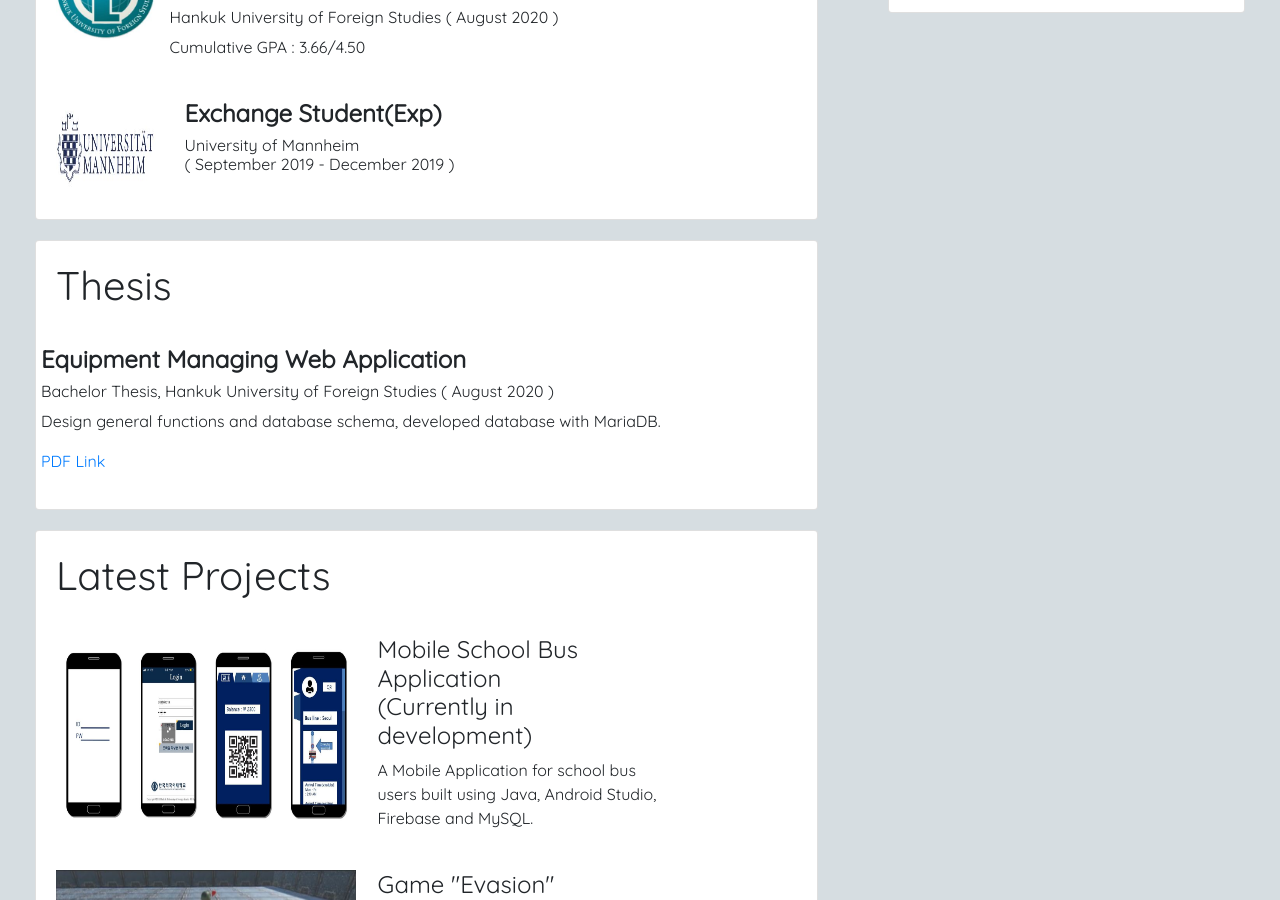
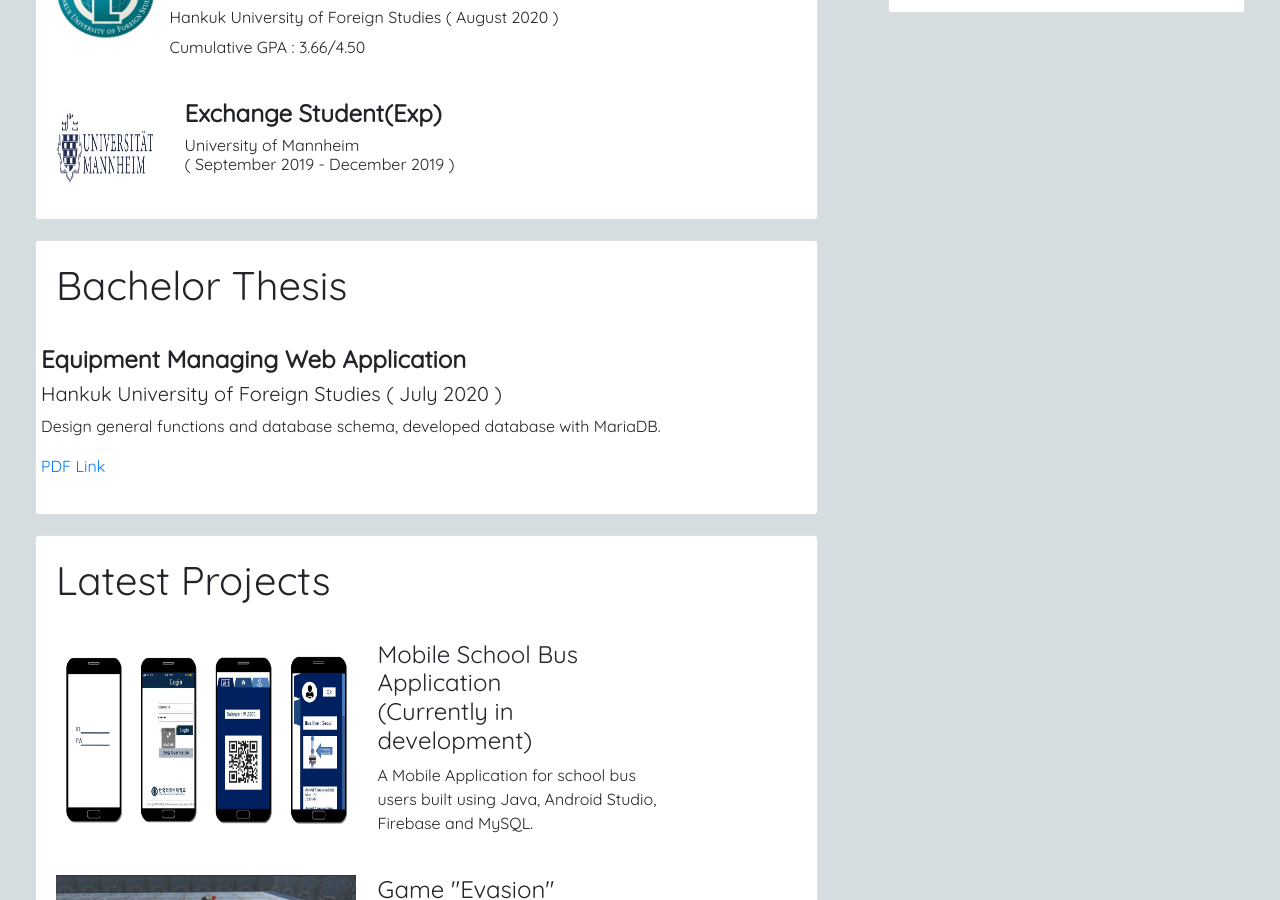
Before and after one commit to sunminkr/sunminkr.github.io, a Jekyll site: the page built from resume.md, in a window 1280 px wide and 900 px high, scrolled down 593 px. Built offline with Jekyll 4.4.1, drawn with Linux system fonts in a browser that asks for light colours; nearby versions of some CDN libraries.

Commit message:
edit: Update Thesis

```diff
--- a/_layouts/home.html
+++ b/_layouts/home.html
@@ -48,13 +48,13 @@ layout: default
         </div>
 
         <div class="card">
-          <h1 class="card-title"> Thesis</h1>
+          <h1 class="card-title">Bachelor Thesis</h1>
 
           <br />
           <div class="row">
               <div>
-                  <h4> <strong>Equipment Managing Web Application</strong></h4>
-                  <h6>Bachelor Thesis, Hankuk University of Foreign Studies ( August 2020 )</h6>
+                  <h4><strong>Equipment Managing Web Application</strong></h4>
+                  <h5>Hankuk University of Foreign Studies ( July 2020 )</h5>
                   <p> Design general functions and database schema, developed database with MariaDB. </p>
                   <p> <a href="https://github.com/sunminkr/Univ"> PDF Link</a>
 
```
